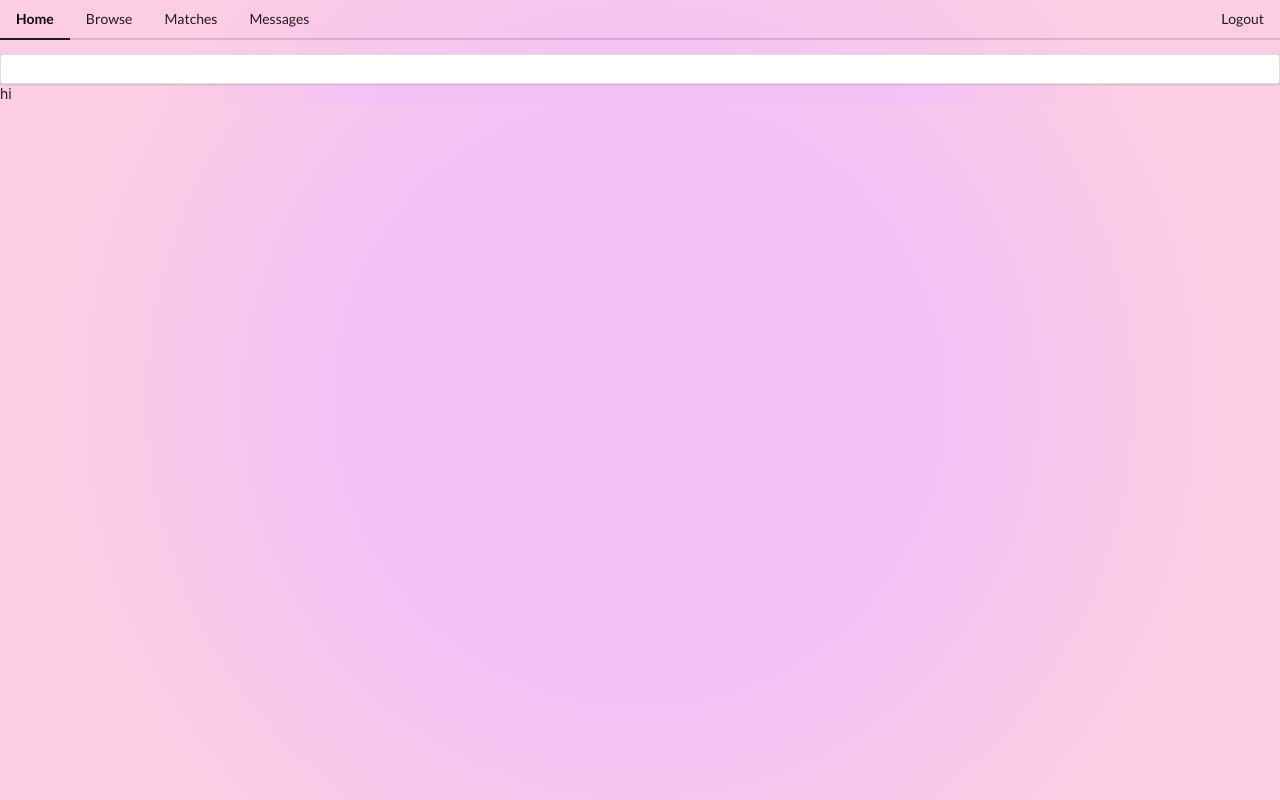
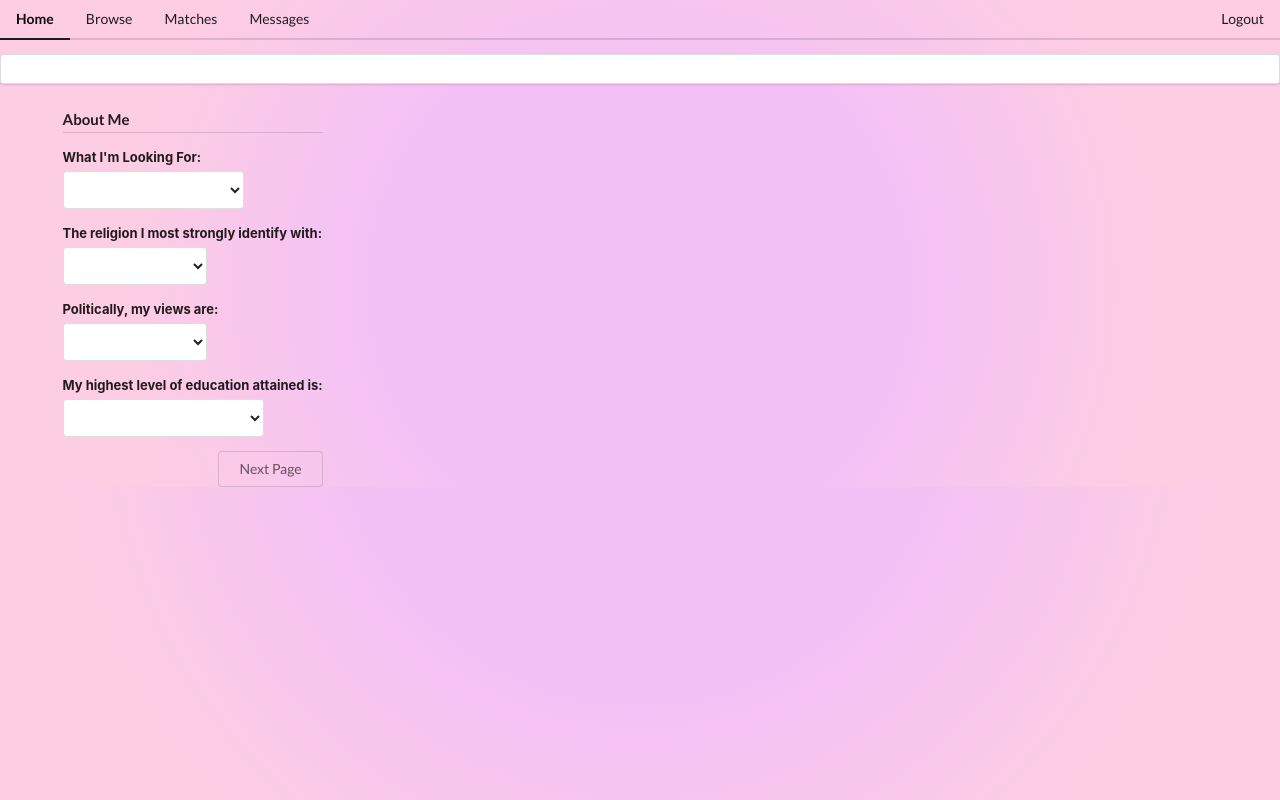
Before and after one commit to jlindner22/BlindDate-frontend, a React (Create React App) app: page / in a window 1280 px wide. Both pictures are taken after typing "Sample", "Sample", "name@example.com", "Sample", "Sample" into the empty fields and a click on the button "Next Page". Built offline with nearby package versions, Linux system fonts and the light colour scheme; no server answers.

Commit message:
added new dropdowns to form

```diff
--- a/src/components/ProfileForm.js
+++ b/src/components/ProfileForm.js
@@ -9,14 +9,27 @@ class ProfileForm extends React.Component {
       state = {
         name: '',
         firstPartComplete: false,
+        secondPartComplete: false,
+        thirdPartComplete: false,
 
     }
 
     goToSecondPage = () => {
         this.setState({
-            firstPartComplete: !this.state.firstPartComplete
+            firstPartComplete: true
         })
-        // , ()=>console.log("button clicked", this.state.clickedInfoButton))
+      }
+
+      goToThirdPage = () => {
+        this.setState({
+            secondPartComplete: true
+        })
+      }
+
+      goToFourthPage = () => {
+        this.setState({
+            thirdPartComplete: true
+        })
       }
 
       handleText = (e) => {
@@ -125,78 +138,115 @@ class ProfileForm extends React.Component {
     <button className="ui basic button right floated" onClick={this.goToSecondPage}>
         Next Page
     </button>
-
-
-    {/* <div>
-
-  <h4 className="ui dividing header">About Me</h4>
-  <div className="field">
-    <label>Card Type</label>
-    <div className="ui selection dropdown">
-      <input type="hidden" name="card[type]"></input>
-      <div className="default text">Type</div>
-      <i className="dropdown icon"></i>
-      <div className="menu">
-        <div className="item" data-value="visa">
-          <i className="visa icon"></i>
-          Visa
-        </div>
-        <div className="item" data-value="amex">
-          <i className="amex icon"></i>
-          American Express
-        </div>
-        <div className="item" data-value="discover">
-          <i className="discover icon"></i>
-          Discover
-        </div>
-      </div>
-    </div>
-  </div>
-  <div className="fields">
-    <div className="seven wide field">
-      <label>Card Number</label>
-      <input type="text" name="card[number]" maxlength="16" placeholder="Card #"></input>
-    </div>
-    <div className="three wide field">
-      <label>CVC</label>
-      <input type="text" name="card[cvc]" maxlength="3" placeholder="CVC"></input>
-    </div>
-    <div className="six wide field">
-      <label>Expiration</label>
-      <div className="two fields">
-        <div className="field">
-          <select className="ui fluid search dropdown" name="card[expire-month]">
-            <option value="">Month</option>
-            <option value="1">January</option>
-            <option value="2">February</option>
-            <option value="3">March</option>
-            <option value="4">April</option>
-            <option value="5">May</option>
-            <option value="6">June</option>
-            <option value="7">July</option>
-            <option value="8">August</option>
-            <option value="9">September</option>
-            <option value="10">October</option>
-            <option value="11">November</option>
-            <option value="12">December</option>
-          </select>
-        </div>
-        <div className="field">
-          <input type="text" name="card[expire-year]" maxlength="4" placeholder="Year"></input>
-        </div>
-      </div>
-    </div>
-  </div>
-  <div className="ui submit button">Submit</div> */}
-    {/* </div> */}
 </form>
 </div>
       </div>
     )
-    }
-    else { return (
-    <div>hi </div>
-    )}
+    } else if (this.state.firstPartComplete == true)
+    //second page starts here
+        { return (
+            <div className="ui container grid">
+            <div className="ui row">
+      <form className="ui form">
+            <h4 className="ui dividing header">About Me</h4>
+  <div className="field">
+    <label>What I'm Looking For: </label>
+    <div className="fields">
+      <div className="field">
+        <select className="ui fluid dropdown">
+    <option value=""></option>
+    <option value="Business/Networking">Business/Networking</option>
+    <option value="Companion">Companion</option>
+    <option value="Dating">Dating</option>
+    <option value="Friendship">Friendship</option>
+    <option value="Hookups">Hookups</option>
+    <option value="Long-Term Relationshp">Long-Term Relationshp</option>
+    <option value="Marriage">Marriage</option>
+    <option value="Not Sure">Not Sure</option>
+    <option value="Unspecified">Unspecified</option>
+        </select>
+    </div>
+    </div>
+    </div>
+
+    <div className="field">
+    <label>The religion I most strongly identify with: </label>
+    <div className="fields">
+      <div className="field">
+        <select className="ui fluid dropdown">
+    <option value=""></option>
+    <option value="Agnostic">Agnostic</option>
+    <option value="Atheist">Atheist</option>
+    <option value="Buddhist">Buddhist</option>
+    <option value="Catholic">Catholic</option>
+    <option value="Christian">Christian</option>
+    <option value="Hindu">Hindu</option>
+    <option value="Jewish">Jewish</option>
+    <option value="Other">Other</option>
+    <option value="Spiritual">Spiritual</option>
+    <option value="Prefer Not to Say">Prefer Not to Say</option>
+        </select>
+    </div>
+    </div>
+    </div>
+
+    <div className="field">
+    <label>Politically, my views are: </label>
+    <div className="fields">
+      <div className="field">
+        <select className="ui fluid dropdown">
+    <option value=""></option>
+    <option value="Conservative">Conservative</option>
+    <option value="Liberal">Liberal</option>
+    <option value="Moderate">Moderate</option>
+    <option value="Other">Other</option>
+    <option value="Prefer Not to Say">Prefer Not to Say</option>
+        </select>
+    </div>
+    </div>
+    </div>
+
+    <div className="field">
+    <label>My highest level of education attained is: </label>
+    <div className="fields">
+      <div className="field">
+        <select className="ui fluid dropdown">
+    <option value=""></option>
+    <option value="Some High School">Some High School</option>
+    <option value="High School Diploma/GED">High School Diploma/GED</option>
+    <option value="Some College">Some College</option>
+    <option value="Associate's Degree">Associate's Degree</option>
+    <option value="Bachelor's Degree">Bachelor's Degree</option>
+    <option value="Master's Degree or Higher">Master's Degree or Higher</option>
+        </select>
+    </div>
+    </div>
+    </div>
+
+
+
+
+
+        <button className="ui basic button right floated" onClick={this.goToThirdPage}>
+        Next Page
+        </button>
+        </form>
+        </div>
+        </div>
+
+
+
+        )}
+
+//second page ends here
+
+
+
+
+    // else if (this.state.firstPartComplete === true && this.state.secondPartComplete === true)
+    // { return (
+    // <div>ho </div>
+    // )}
 
 
 
@@ -210,3 +260,6 @@ class ProfileForm extends React.Component {
 
 export default ProfileForm;
 // connect(mapStateToProps)(ProfileForm);
+
+//submit button, to be used eventually
+{/* <div className="ui submit button">Submit</div>  */}
```
